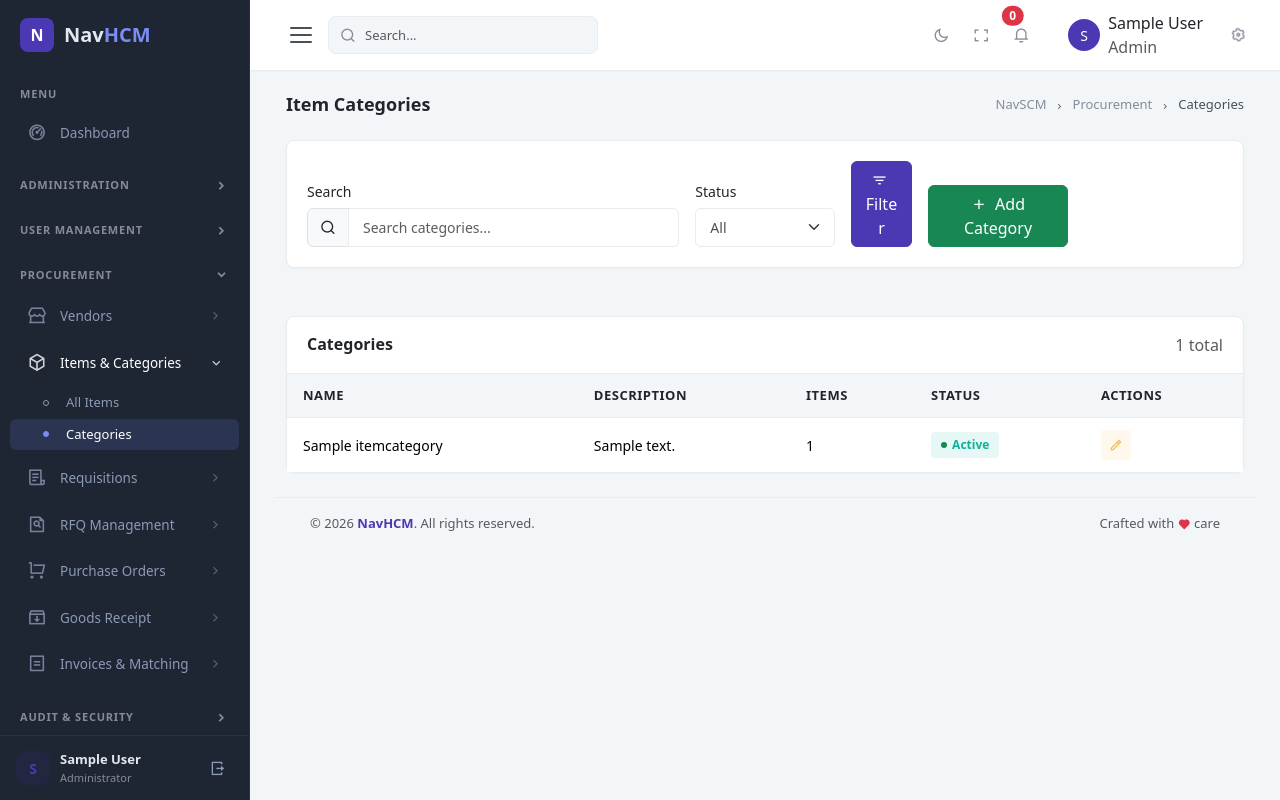
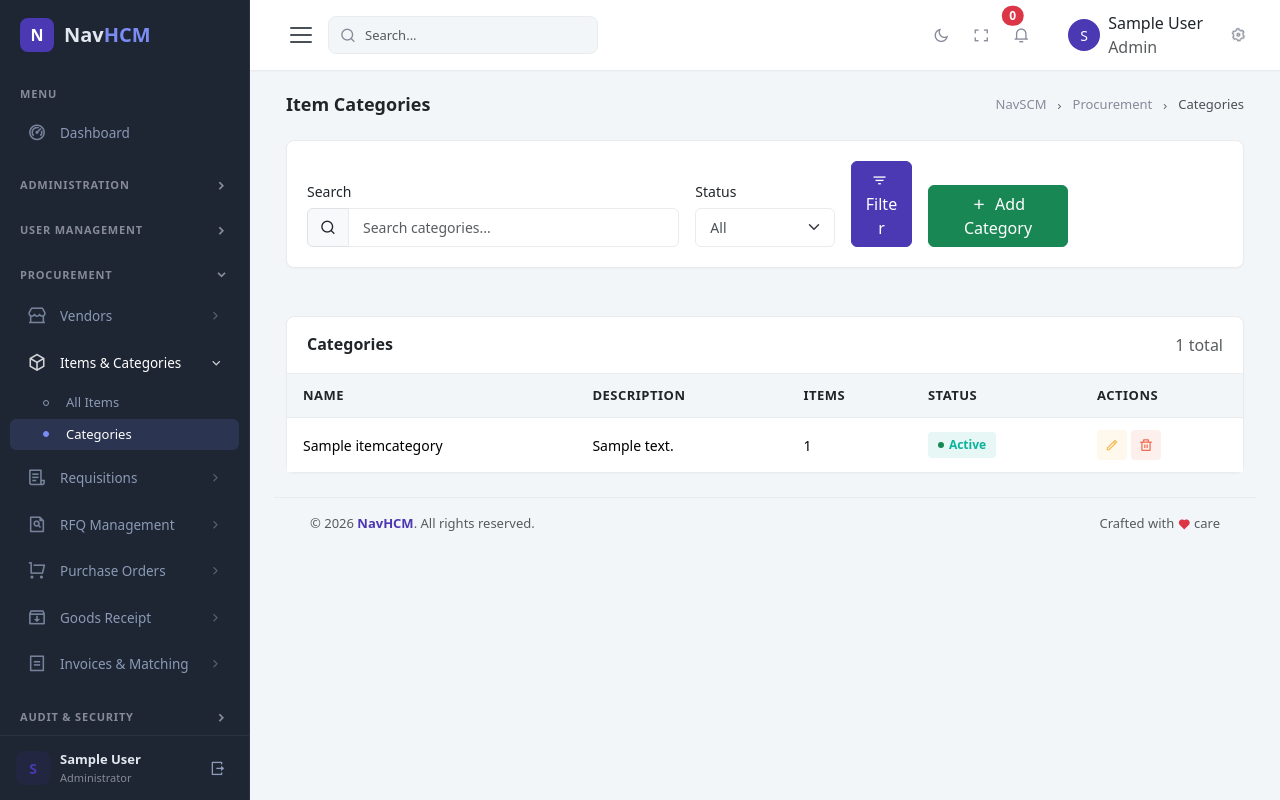
Before and after one commit to Navaid-KloneIT/NavSCM, a Django app: page /procurement/categories/ in a window 1280 px wide. Run offline with Django 4.2, Linux system fonts and the light colour scheme; a user stored in the database is signed in; tables that the repository leaves empty hold one stand-in row (values such as "Sample post"); some libraries are stand-ins or nearby versions.

Commit message:
Add edit and delete buttons to category list actions

```diff
--- a/templates/procurement/category_list.html
+++ b/templates/procurement/category_list.html
@@ -83,7 +83,13 @@
                                     {% endif %}
                                 </td>
                                 <td>
-                                    <a href="{% url 'procurement:category_edit' cat.pk %}" class="btn btn-sm btn-soft-warning" data-bs-toggle="tooltip" title="Edit"><i class="ri-pencil-line"></i></a>
+                                    <div class="d-flex gap-1">
+                                        <a href="{% url 'procurement:category_edit' cat.pk %}" class="btn btn-sm btn-soft-warning" data-bs-toggle="tooltip" title="Edit"><i class="ri-pencil-line"></i></a>
+                                        <form method="POST" action="{% url 'procurement:category_delete' cat.pk %}" class="d-inline">
+                                            {% csrf_token %}
+                                            <button type="submit" class="btn btn-sm btn-soft-danger" data-bs-toggle="tooltip" title="Delete" onclick="return confirm('Are you sure you want to delete this category?')"><i class="ri-delete-bin-line"></i></button>
+                                        </form>
+                                    </div>
                                 </td>
                             </tr>
                             {% empty %}
```
